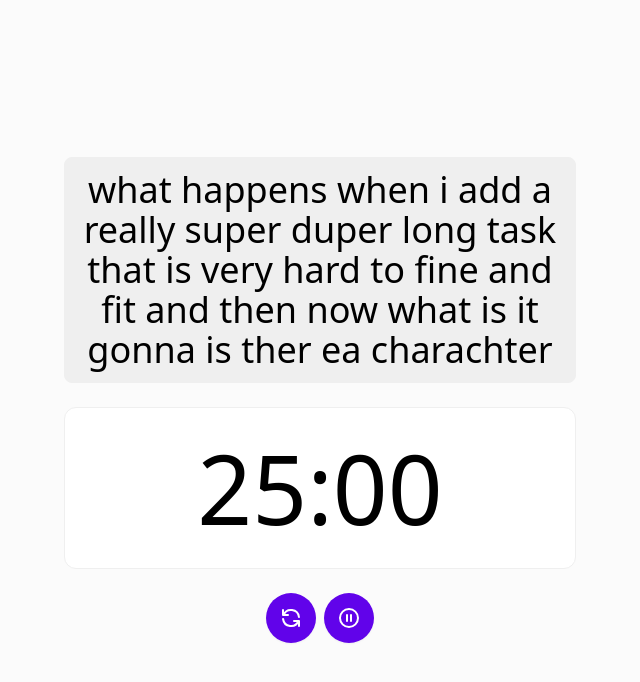
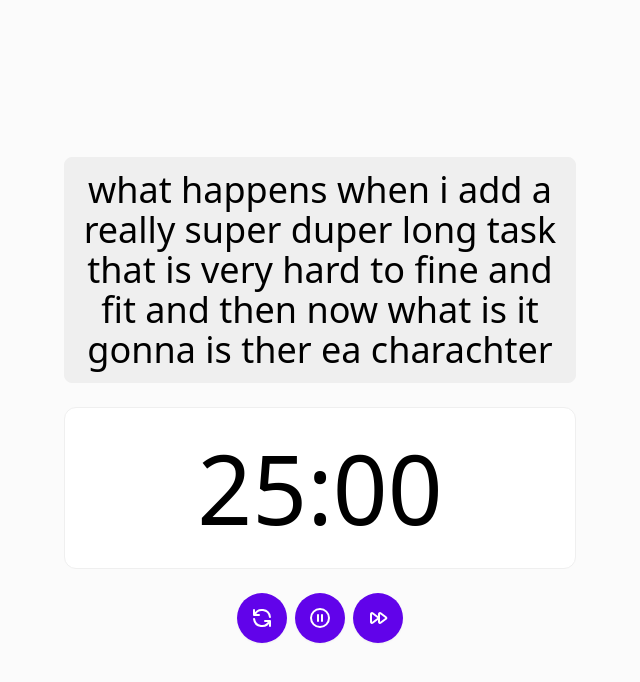
Before and after one commit to neldeles/slash-clone, a React (Create React App) app: page /timer in a window 1280 px wide. Both pictures are taken after a click on the button 611 px from the left and 618 px from the top of the page. Shown: the top 682 px of the page, without its empty margins (320-960 px from the left). Built offline with nearby package versions, Linux system fonts and the light colour scheme; what @mswjs/data would draw is missing.

Commit message:
feat: add next timer button element

```diff
--- a/src/modules/timer/components/Icons/Icons.tsx
+++ b/src/modules/timer/components/Icons/Icons.tsx
@@ -98,3 +98,22 @@ export function X() {
     </svg>
   );
 }
+
+export function Next() {
+  return (
+    <svg
+      xmlns="http://www.w3.org/2000/svg"
+      className="w-6 h-6"
+      fill="none"
+      viewBox="0 0 24 24"
+      stroke="currentColor"
+    >
+      <path
+        strokeLinecap="round"
+        strokeLinejoin="round"
+        strokeWidth={2}
+        d="M11.933 12.8a1 1 0 000-1.6L6.6 7.2A1 1 0 005 8v8a1 1 0 001.6.8l5.333-4zM19.933 12.8a1 1 0 000-1.6l-5.333-4A1 1 0 0013 8v8a1 1 0 001.6.8l5.333-4z"
+      />
+    </svg>
+  );
+}
--- a/src/modules/timer/components/Icons/index.ts
+++ b/src/modules/timer/components/Icons/index.ts
@@ -1 +1 @@
-export { Refresh, Pause, Play, Check, X } from "./Icons";
+export { Refresh, Pause, Play, Check, X, Next } from "./Icons";
--- a/src/modules/timer/components/Timer/Timer.tsx
+++ b/src/modules/timer/components/Timer/Timer.tsx
@@ -60,6 +60,13 @@ export function Timer() {
           >
             <Icons.Pause />
           </button>
+          <button
+            type="button"
+            className="inline-flex items-center p-3 text-white bg-indigo-200 hover:bg-indigo-100 rounded-full border border-transparent shadow-sm"
+            title="Next"
+          >
+            <Icons.Next />
+          </button>
         </div>
       ) : (
         <div className=" flex space-x-2">
```
